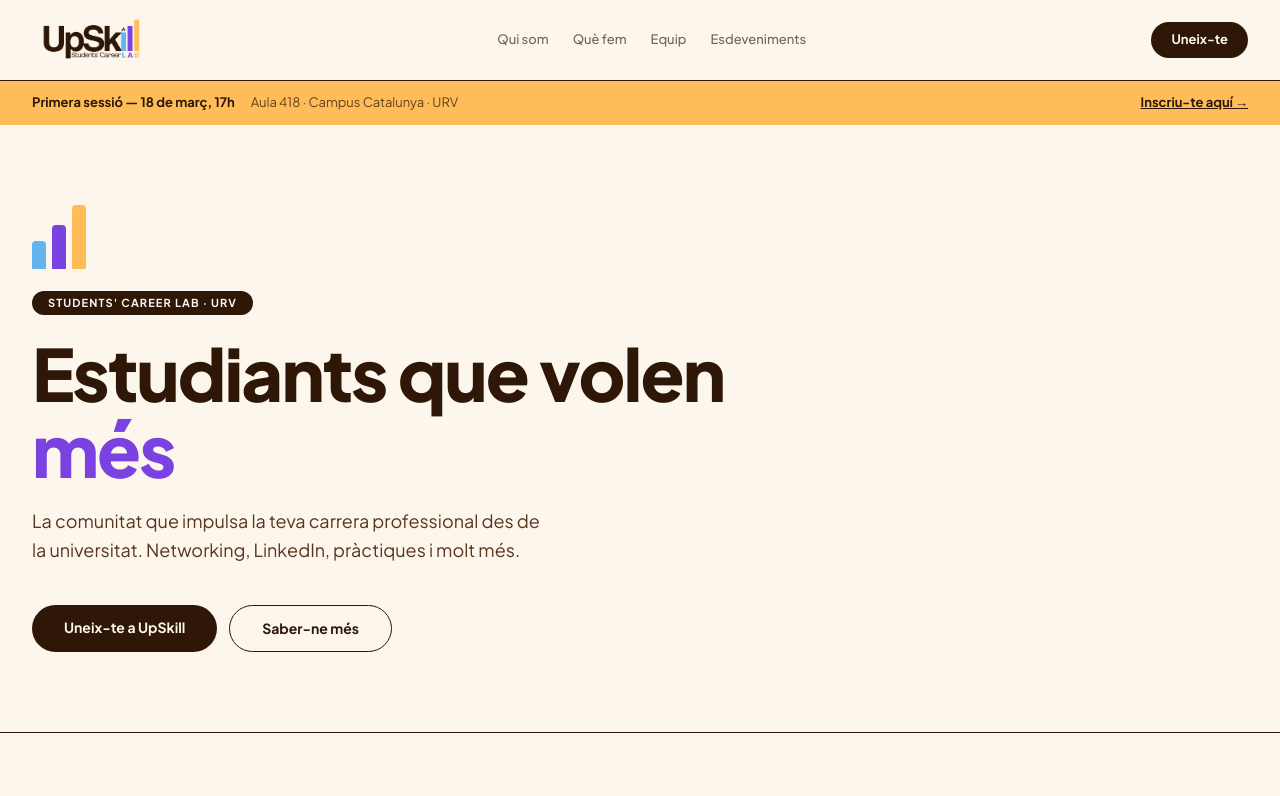
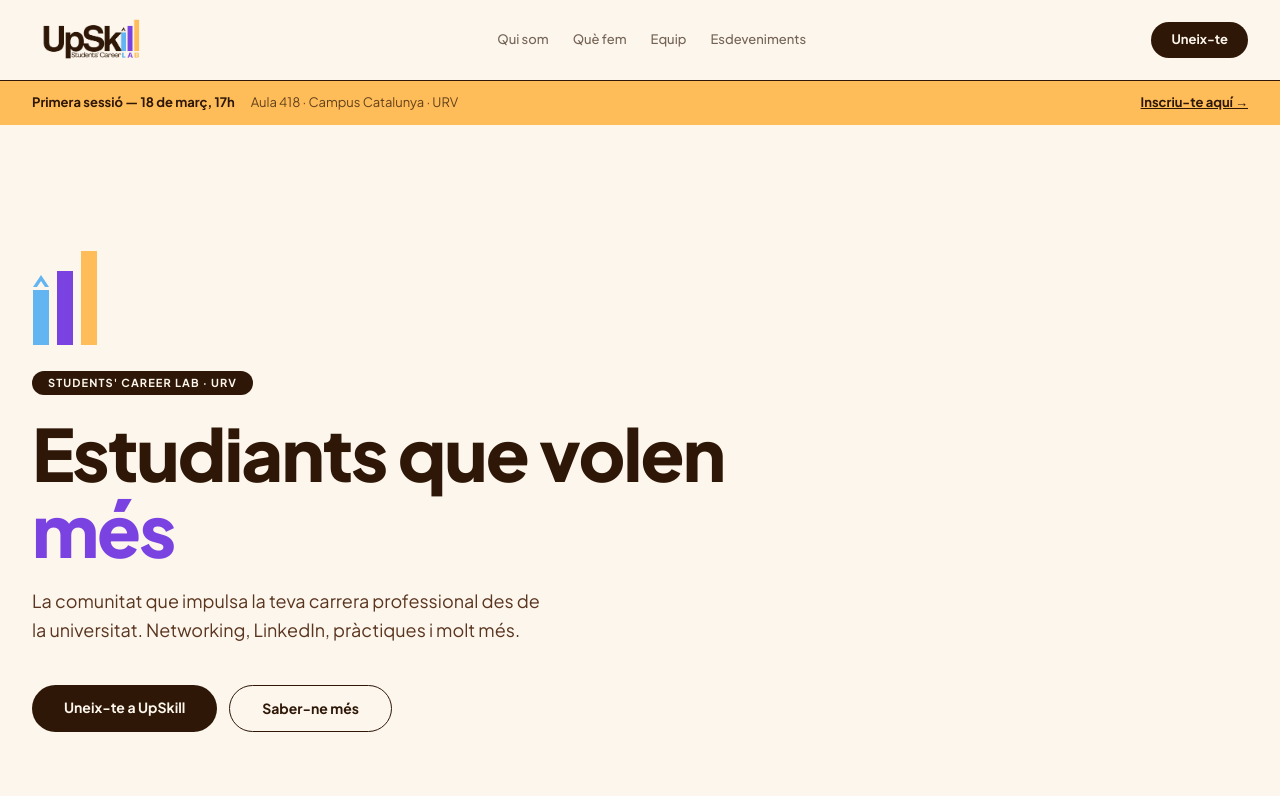
Before and after one commit to ELOIVI/upskill-web, a Next.js app: page / in a window 1280 px wide. Shown: the top 796 px of the page. Built offline with nearby package versions, Linux system fonts and the light colour scheme.

Commit message:
feat_ afegir símbol animat del logo al Hero amb les tres barres de marca. No sé com funciona, milagro absoluto

```diff
--- a/components/sections/Hero.tsx
+++ b/components/sections/Hero.tsx
@@ -9,13 +9,64 @@
   return (
     <section className="px-8 py-20 bg-[#FCF6EC]">
 
-      {/* Barres decoratives — reprodueixen el símbol del logo */}
+      {/* Símbol animat del logo */}
       <AnimacioEntrada>
-        <div className="flex items-end gap-1.5 mb-5">
-          <div className="w-3.5 h-7 bg-[#63B5F1] rounded-t" />
-          <div className="w-3.5 h-11 bg-[#7A42E1] rounded-t" />
-          <div className="w-3.5 h-16 bg-[#FFBD59] rounded-t" />
-        </div>
+        <svg
+          width="80"
+          height="140"
+          viewBox="-1 0 80 140"
+          fill="none"
+          xmlns="http://www.w3.org/2000/svg"
+          className="mb-6"
+        >
+          <style>{`
+            @keyframes pujaDeBaix {
+              from { transform: translateY(50px); opacity: 0; }
+              to   { transform: translateY(0);   opacity: 1; }
+            }
+            @keyframes vinDEsquerra {
+              from { transform: translateX(-50px); opacity: 0; }
+              to   { transform: translateX(0);     opacity: 1; }
+            }
+            @keyframes vinDeDreta {
+              from { transform: translateX(50px); opacity: 0; }
+              to   { transform: translateX(0);    opacity: 1; }
+            }
+            @keyframes creixDeBaix {
+              from { transform: scaleY(0); opacity: 0; }
+              to   { transform: scaleY(1); opacity: 1; }
+            }
+          `}</style>
+
+          {/* Barra blava: Proporció exacta de 3.85cm + 0.2cm gap + 0.8cm chevron */}
+          <g style={{ animation: "pujaDeBaix 1s cubic-bezier(0.34,1.56,0.64,1) 0.1s both" }}>
+            {/* Chevron de 12px d'alçada. Punts recalculats per mantenir el gruix fi amb la nova alçada */}
+            <polygon
+              points="8,70 16,82 12,82 8,76 4,82 0,82"
+              fill="#63B5F1"
+            />
+            {/* Barra blava allargada a 55px (equivalent als teus 3.85cm), amb el gap exacte de 3px */}
+            <rect x="0" y="85" width="16" height="55" fill="#63B5F1" />
+          </g>
+
+          {/* Barra morada: Proporció exacta de 5.15cm (74px) */}
+          <rect
+            x="24" y="66" width="16" height="74"
+            fill="#7A42E1"
+            style={{
+              transformOrigin: "32px 140px",
+              animation: "creixDeBaix 1s cubic-bezier(0.34,1.56,0.64,1) 0.25s both",
+            }}
+          />
+
+          {/* Barra ambre: Proporció exacta de 6.55cm (94px) */}
+          <rect
+            x="48" y="46" width="16" height="94"
+            fill="#FFBD59"
+            style={{ animation: "vinDeDreta 1s cubic-bezier(0.34,1.56,0.64,1) 0.4s both" }}
+          />
+
+        </svg>
       </AnimacioEntrada>
 
       {/* Pill de categoria */}
```
